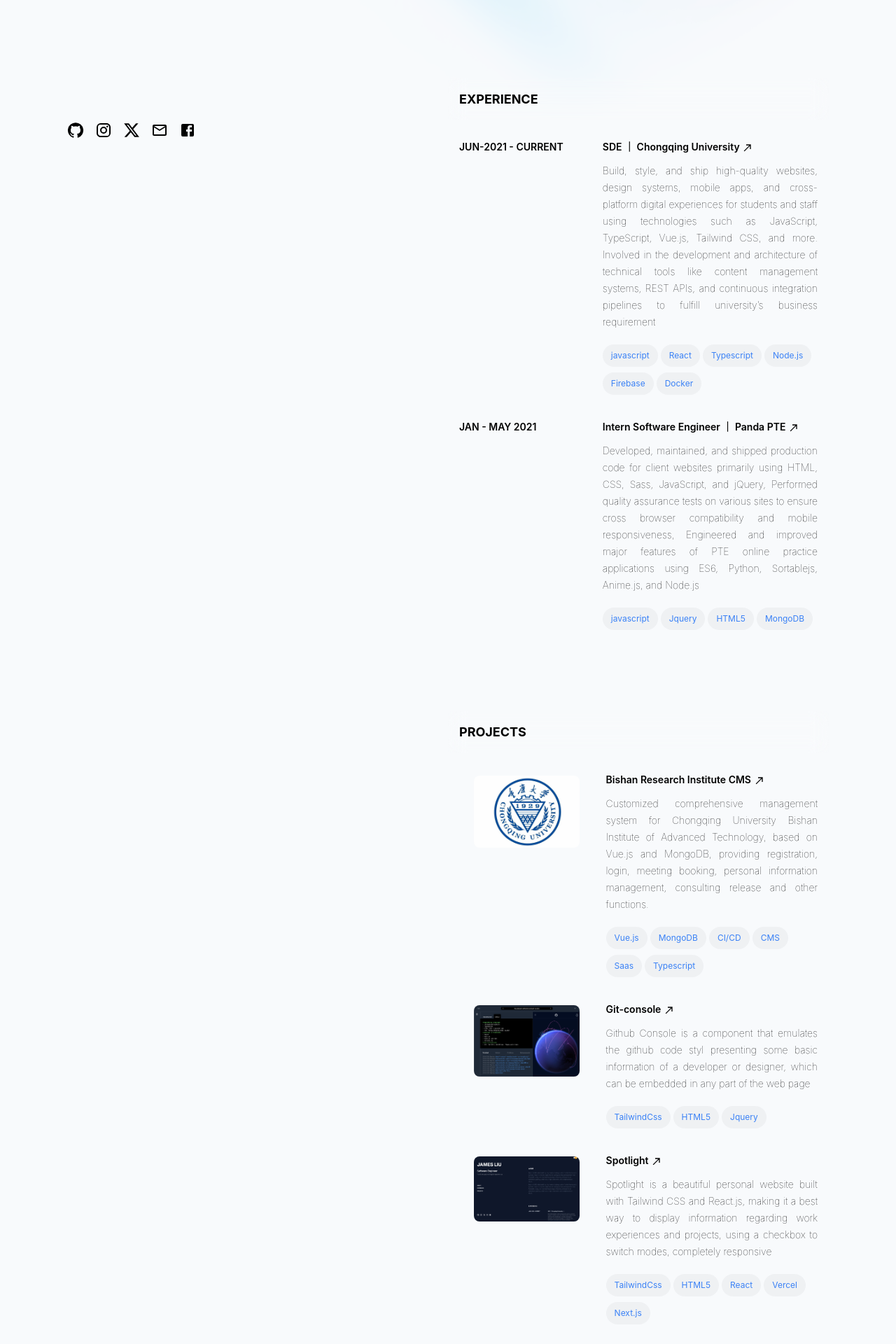
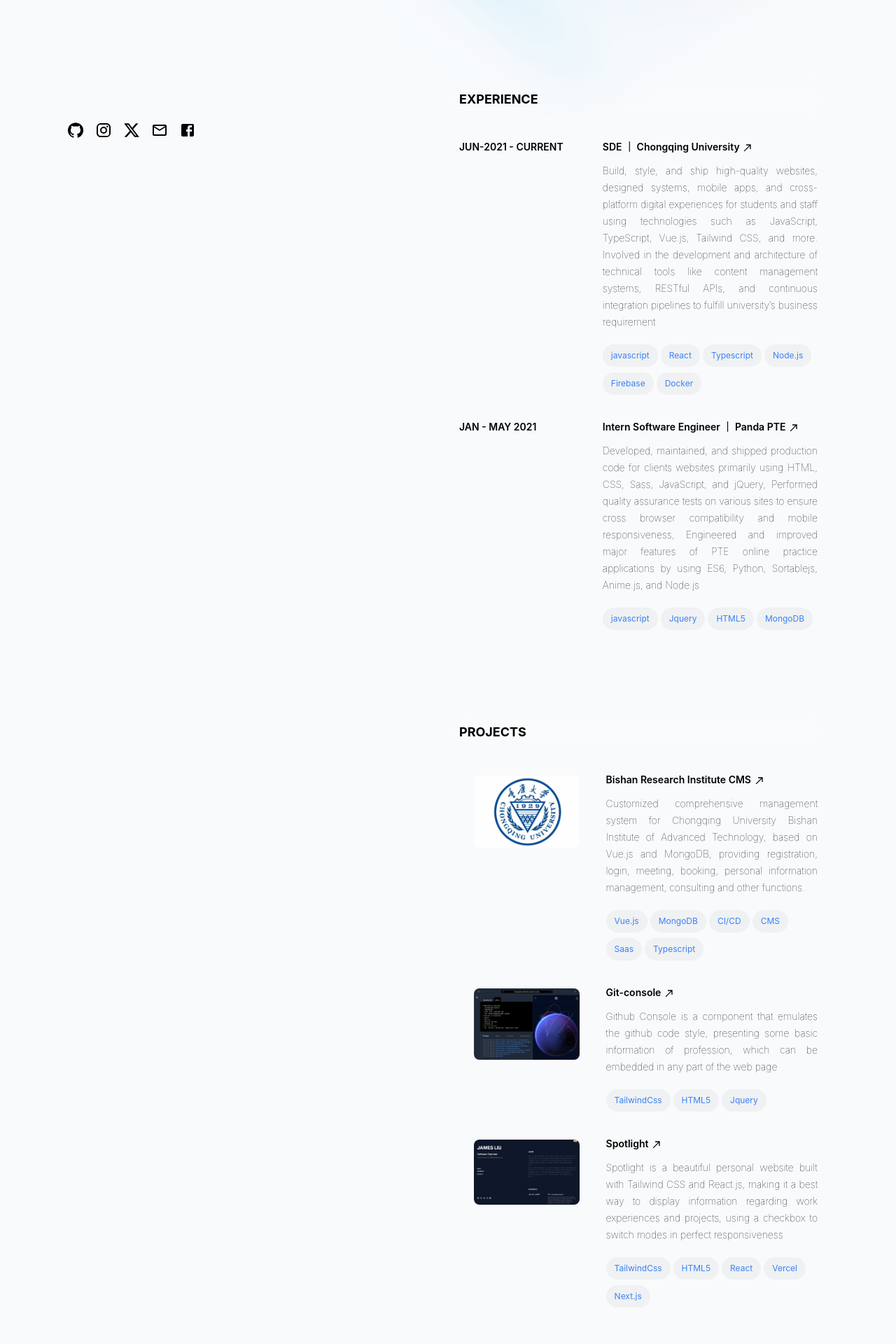
Before and after one commit to guoanl/Spotlight, a React (Create React App) app: page / in a window 1280 px wide. Shown: the part 522-2442 px from the top of the page at 70% size. Built offline with nearby package versions, Linux system fonts and the light colour scheme; the HTML template or start-up script is replaced by a standard one.

Commit message:
syntax errors modified

```diff
--- a/src/component/Experience.js
+++ b/src/component/Experience.js
@@ -22,7 +22,7 @@
             timeTo: 'CURRENT',
             position: 'SDE',
             companyName: 'Chongqing University',
-            jobDuty: 'Build, style, and ship high-quality websites, design systems, mobile apps, and cross-platform digital experiences for students and staff using technologies such as JavaScript, TypeScript, Vue.js, Tailwind CSS, and more. Involved in the development and architecture of technical tools like content management systems, REST APIs, and continuous integration pipelines to fulfill university’s business requirement',
+            jobDuty: 'Build, style, and ship high-quality websites, designed systems, mobile apps, and cross-platform digital experiences for students and staff using technologies such as JavaScript, TypeScript, Vue.js, Tailwind CSS, and more. Involved in the development and architecture of technical tools like content management systems, RESTful APIs, and continuous integration pipelines to fulfill university’s business requirement',
             languages: ['javascript', 'React','Typescript','Node.js','Firebase','Docker'],
             website:'http://www.cqu.edu.cn'
         },
@@ -32,7 +32,7 @@
             timeTo: 'MAY 2021',
             position: 'Intern Software Engineer',
             companyName: 'Panda PTE',
-            jobDuty: 'Developed, maintained, and shipped production code for client websites primarily using HTML, CSS, Sass, JavaScript, and jQuery, Performed quality assurance tests on various sites to ensure cross browser compatibility and mobile responsiveness, Engineered and improved major features of PTE online practice applications using ES6, Python, Sortablejs, Anime.js, and Node.js',
+            jobDuty: 'Developed, maintained, and shipped production code for clients websites primarily using HTML, CSS, Sass, JavaScript, and jQuery, Performed quality assurance tests on various sites to ensure cross browser compatibility and mobile responsiveness, Engineered and improved major features of PTE online practice applications by using ES6, Python, Sortablejs, Anime.js, and Node.js',
             languages: ['javascript','Jquery','HTML5','MongoDB'],
             website:null
         },
--- a/src/component/Projects.js
+++ b/src/component/Projects.js
@@ -23,7 +23,7 @@
             id:1,
             projectIMG:cqu,
             projectName: 'Bishan Research Institute CMS',
-            projectDescription: 'Customized comprehensive management system for Chongqing University Bishan Institute of Advanced Technology, based on Vue.js and MongoDB, providing registration, login, meeting booking, personal information management, consulting release and other functions.',
+            projectDescription: 'Customized comprehensive management system for Chongqing University Bishan Institute of Advanced Technology, based on Vue.js and MongoDB, providing registration, login, meeting, booking, personal information management, consulting and other functions.',
             languages: ['Vue.js', 'MongoDB','CI/CD','CMS','Saas','Typescript'],
             website:null
         },
@@ -31,7 +31,7 @@
             id:2,
             projectIMG:gitConsle,
             projectName: 'Git-console',
-            projectDescription: 'Github Console is a component that emulates the github code styl presenting some basic information of a developer or designer, which can be embedded in any part of the web page',
+            projectDescription: 'Github Console is a component that emulates the github code style, presenting some basic information of profession, which can be embedded in any part of the web page',
             languages: ['TailwindCss', 'HTML5','Jquery'],
             website:'https://guoanl.github.io/Git-console/Git-console/src/index.html'
         },
@@ -39,7 +39,7 @@
             id:3,
             projectIMG:spotLight,
             projectName: 'Spotlight',
-            projectDescription: 'Spotlight is a beautiful personal website built with Tailwind CSS and React.js, making it a best way to display information regarding work experiences and projects, using a checkbox to switch modes, completely responsive',
+            projectDescription: 'Spotlight is a beautiful personal website built with Tailwind CSS and React.js, making it a best way to display information regarding work experiences and projects, using a checkbox to switch modes in perfect responsiveness',
             languages: ['TailwindCss', 'HTML5','React','Vercel','Next.js'],
             website:null
         },
@@ -56,7 +56,6 @@
                             <div className="lg:w-0 lg:grow-[2] font-semibold text-sm mb-2 hidden lg:flex lg:items-start py-1 px-3 lg:justify-center">
                                 <img src={item.projectIMG} className='w-3/4 rounded-lg'></img>
                             </div>
-
                             <div className="lg:w-0 lg:grow-[3]">
                             <div className={classNames("mb-3 font-semibold text-sm duration-700",{'dark:text-teal-500 text-blue-500 lg:translate-x-1 lg:-translate-y-1':positionStatus===item.id})}>
                                 {item.projectName} <CallMadeIcon sx={{ fontSize: 16 }}/>
```
